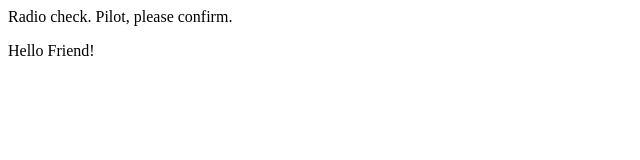
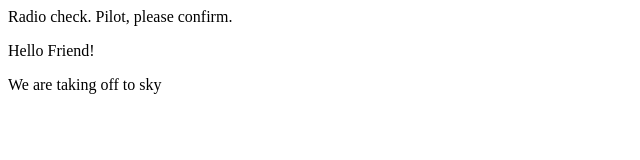
Before and after one commit to Oksana999/communication-log1, a plain HTML site: page index.html in a window 1280 px wide. Shown: the whole page, without its empty margins (0-640 px from the left). Drawn offline with Linux system fonts and the light colour scheme.

Commit message:
Add taking off

```diff
--- a/index.html
+++ b/index.html
@@ -2,5 +2,6 @@
 <body>
    <p>Radio check. Pilot, please confirm.</p>
    <p>Hello Friend!</p>
+   <p>We are taking off to sky</p>
 </body>
 </html>
```
